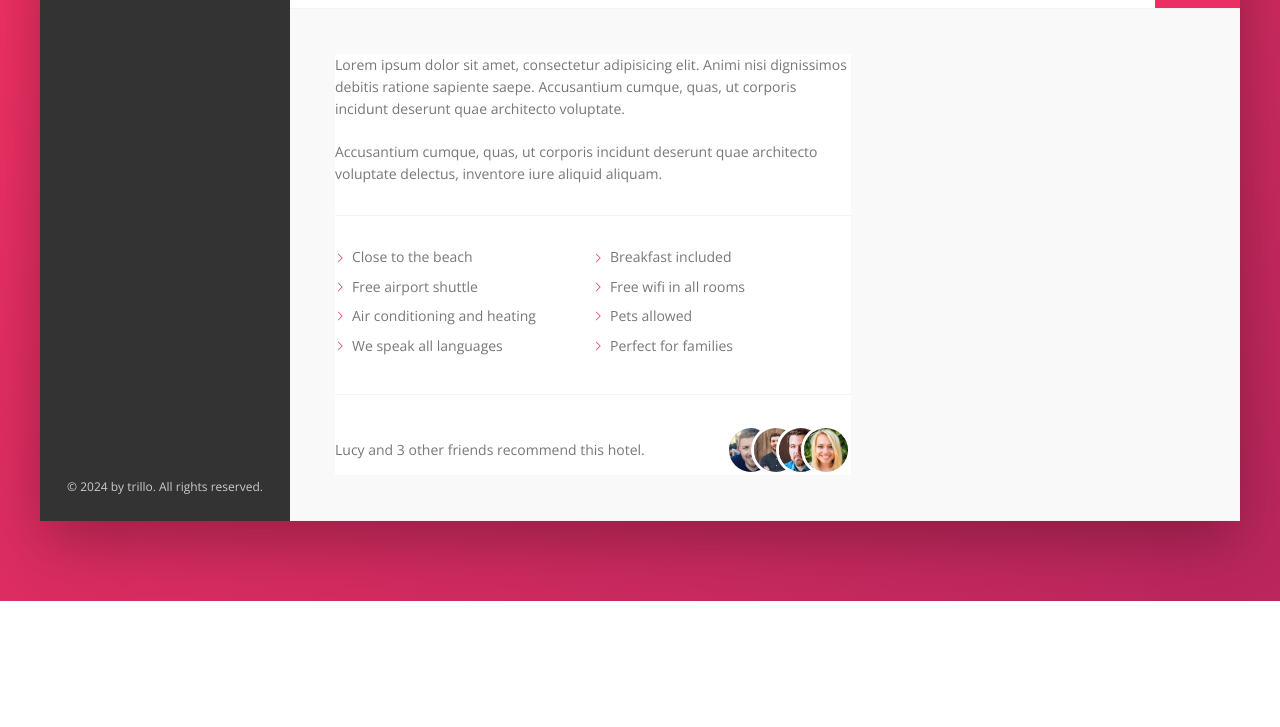
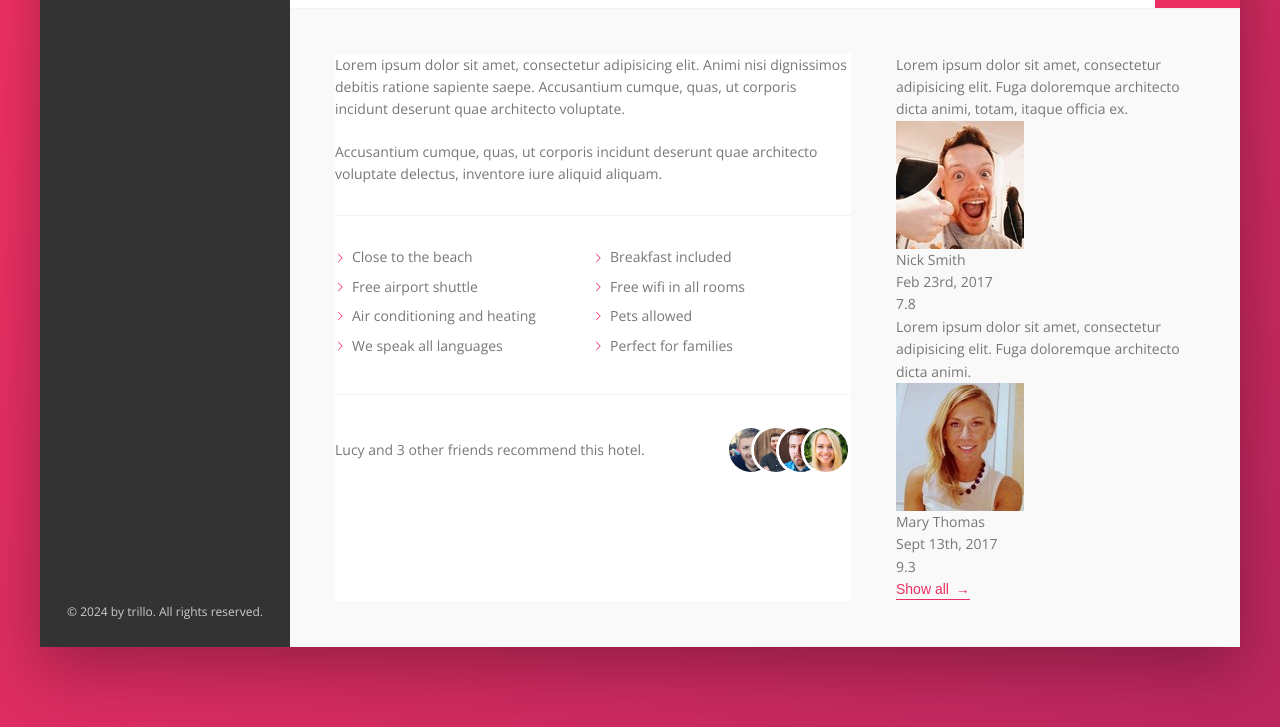
Before and after one commit to Andrrii/booking-company-flex-layout, a website built with Vite: page index.html in a window 1280 px wide. Shown: the part 446-1173 px from the top of the page. Before the commit the page ends 1047 px from the top, so only its background shows below. Built offline with nearby package versions, Linux system fonts and the light colour scheme.

Commit message:
feat: add user-reviews section

```diff
--- a/index.html
+++ b/index.html
@@ -207,7 +207,47 @@
                 </div>
               </div>
             </div>
-            <div class="user-reviews"></div>
+            <div class="user-reviews">
+              <figure class="review">
+                <blockquote class="review__text">
+                  Lorem ipsum dolor sit amet, consectetur adipisicing elit. Fuga
+                  doloremque architecto dicta animi, totam, itaque officia ex.
+                </blockquote>
+                <figcaption class="review__user">
+                  <img
+                    src="img/user-1.jpg"
+                    alt="User 1"
+                    class="review__photo"
+                  />
+                  <div class="review__user-box">
+                    <p class="review__user-name">Nick Smith</p>
+                    <p class="review__user-date">Feb 23rd, 2017</p>
+                  </div>
+                  <div class="review__rating">7.8</div>
+                </figcaption>
+              </figure>
+
+              <figure class="review">
+                <blockquote class="review__text">
+                  Lorem ipsum dolor sit amet, consectetur adipisicing elit. Fuga
+                  doloremque architecto dicta animi.
+                </blockquote>
+                <figcaption class="review__user">
+                  <img
+                    src="img/user-2.jpg"
+                    alt="User 1"
+                    class="review__photo"
+                  />
+                  <div class="review__user-box">
+                    <p class="review__user-name">Mary Thomas</p>
+                    <p class="review__user-date">Sept 13th, 2017</p>
+                  </div>
+                  <div class="review__rating">9.3</div>
+                </figcaption>
+              </figure>
+
+              <button class="btn-inline">Show all <span>&rarr;</span></button>
+            </div>
           </div>
         </main>
       </div>
```
